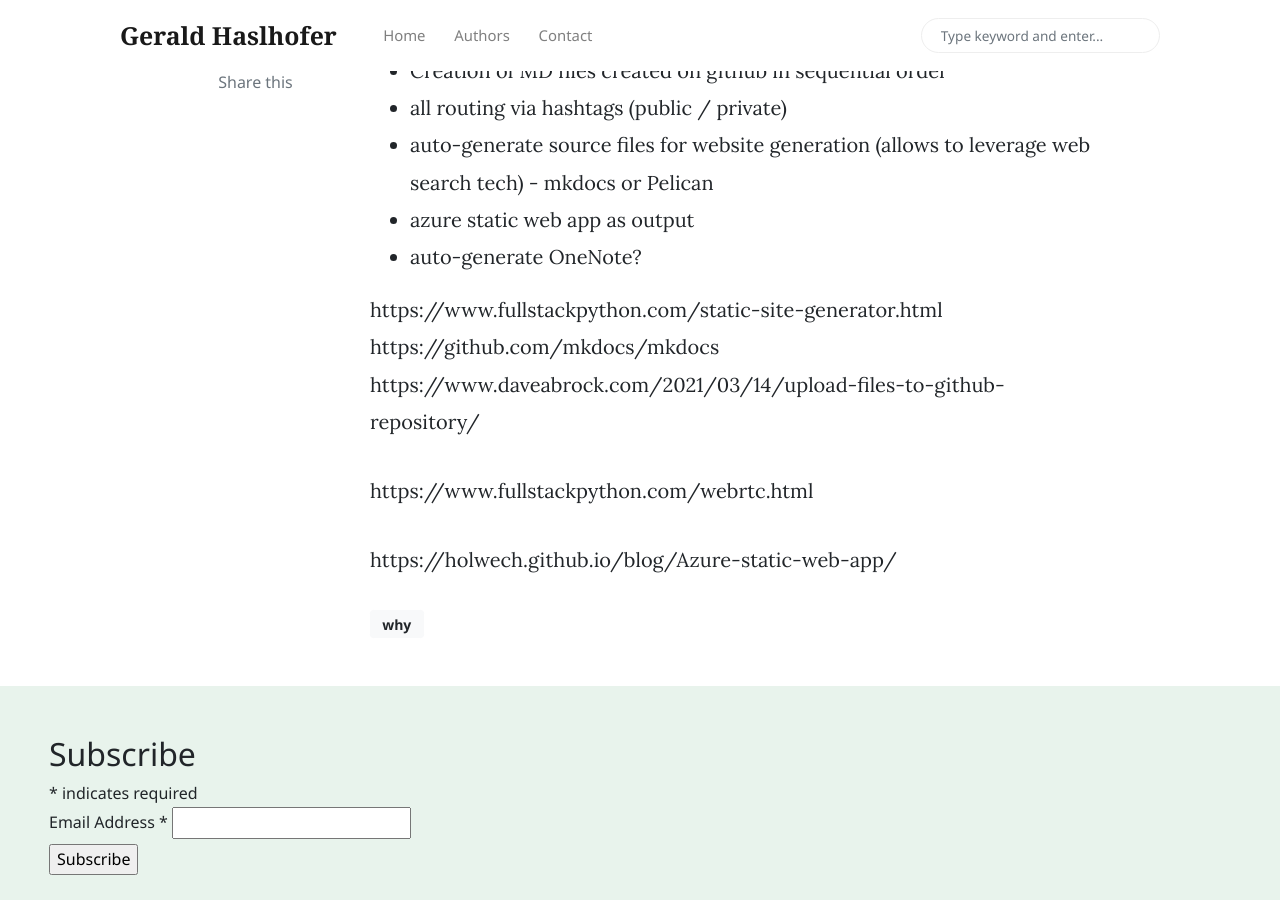
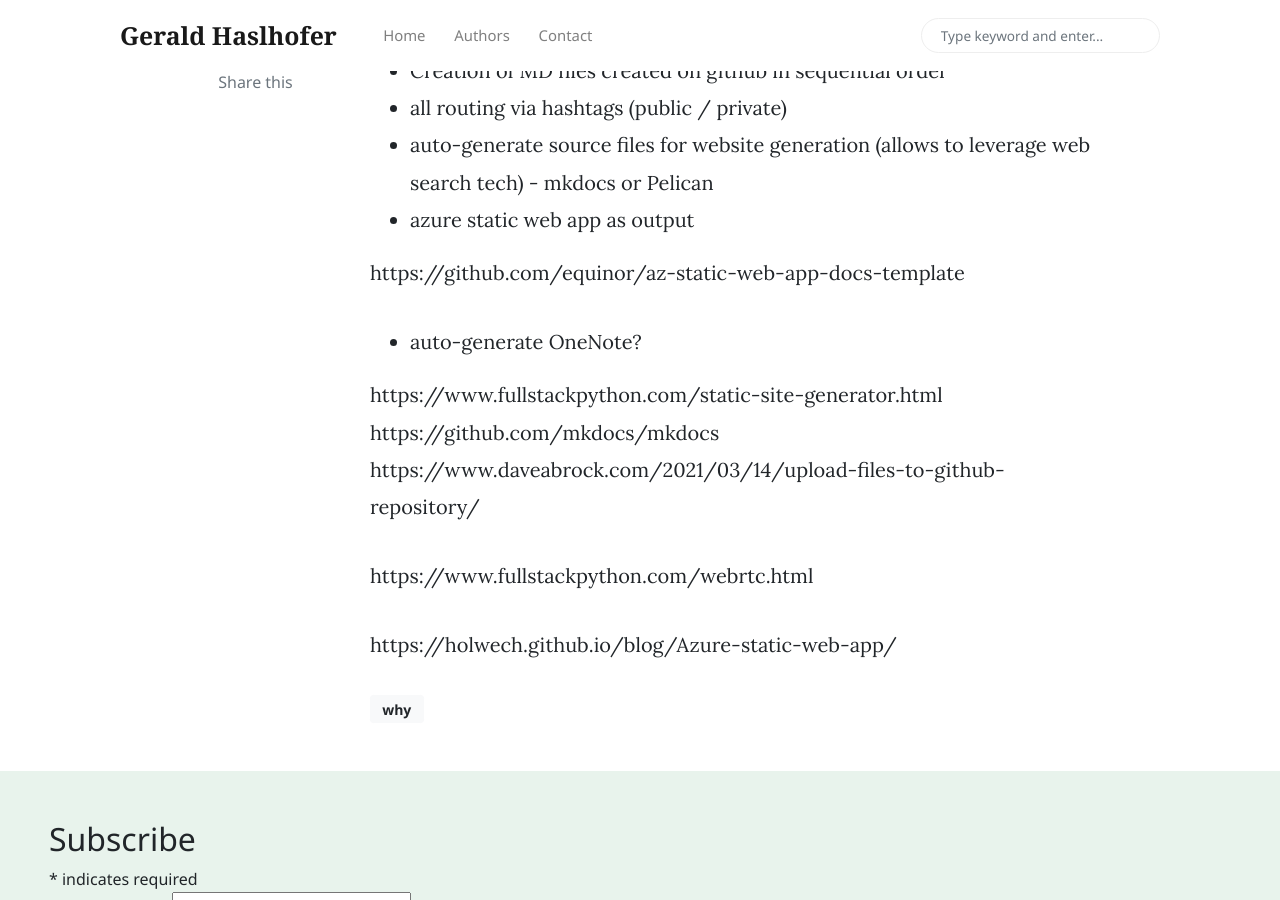
Before and after one commit to haslhofer/haslhofer.github.io, a Jekyll site: the page built from _posts/2022-12-24-why.md, in a window 1280 px wide and 900 px high, scrolled down 2905 px. Built offline with Jekyll 4.4.1, drawn with Linux system fonts in a browser that asks for light colours; nearby versions of some CDN libraries; comment, search, counter and statistics services are not loaded; some of the changed lines change nothing that is shown.

Commit message:
Update 2022-12-24-why.md

```diff
--- a/_posts/2022-12-24-why.md
+++ b/_posts/2022-12-24-why.md
@@ -71,6 +71,9 @@ Dislike
 - all routing via hashtags (public / private)
 - auto-generate source files for website generation (allows to leverage web search tech) - mkdocs or Pelican
 - azure static web app as output
+
+https://github.com/equinor/az-static-web-app-docs-template
+
 - auto-generate OneNote?
 
 
```
